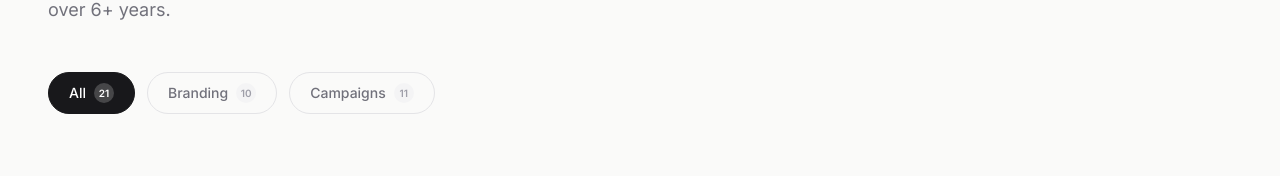
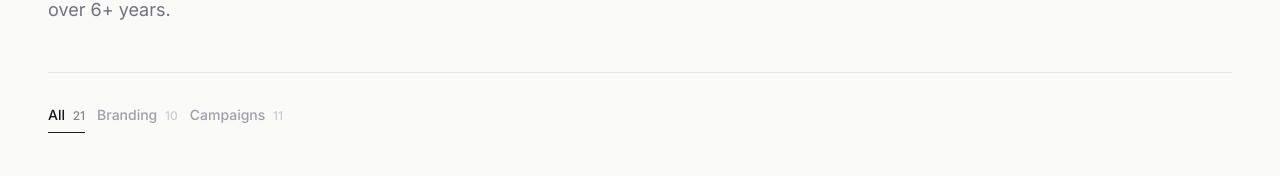
Before and after one commit to ameenmv/FARES, a Nuxt app: page /work in a window 1280 px wide. Shown: the part 311-487 px from the top of the page. Built offline with nearby package versions, Linux system fonts and the light colour scheme; grey boxes are pictures that could not be loaded.

Commit message:
fix: work page scroll trigger viewport detection

```diff
--- a/pages/work/index.vue
+++ b/pages/work/index.vue
@@ -20,30 +20,26 @@
       </p>
 
       <!-- Category Filter -->
-      <div ref="filterRef" class="flex items-center gap-3 mt-12" id="category-filter" style="opacity: 0">
+      <div ref="filterRef" class="flex items-center gap-3 mt-12 border-t border-zinc-200 pt-8" id="category-filter" style="opacity: 0">
         <button
           v-for="filter in filters"
           :key="filter.value"
           @click="activeFilter = filter.value"
-          class="inline-flex items-center gap-2 px-5 py-2.5 rounded-full text-sm font-medium border transition-all duration-300"
+          class="relative text-sm font-medium transition-all duration-300"
           :class="[
             activeFilter === filter.value
-              ? 'bg-zinc-900 text-white border-zinc-900'
-              : 'bg-transparent text-zinc-500 border-zinc-200 hover:border-zinc-400 hover:text-zinc-700'
+              ? 'text-zinc-900'
+              : 'text-zinc-400 hover:text-zinc-600'
           ]"
           :id="`filter-${filter.value}`"
         >
           {{ filter.label }}
-          <span
-            class="text-[10px] font-semibold min-w-[20px] h-5 flex items-center justify-center rounded-full"
-            :class="[
-              activeFilter === filter.value
-                ? 'bg-white/20 text-white'
-                : 'bg-zinc-100 text-zinc-400'
-            ]"
-          >
-            {{ filter.count }}
-          </span>
+          <span class="ml-1 text-xs opacity-50">{{ filter.count }}</span>
+          <!-- Active indicator -->
+          <div
+            v-if="activeFilter === filter.value"
+            class="absolute -bottom-2 left-0 right-0 h-[1px] bg-zinc-900"
+          />
         </button>
       </div>
     </section>
```
